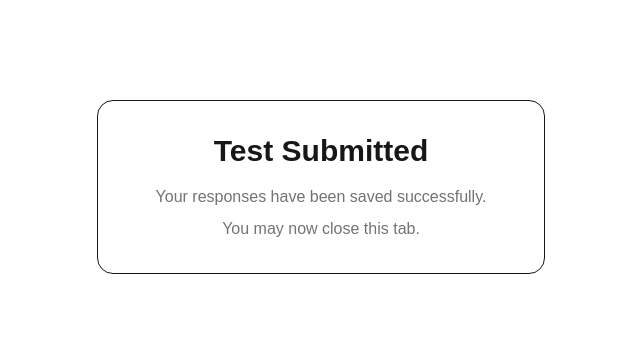
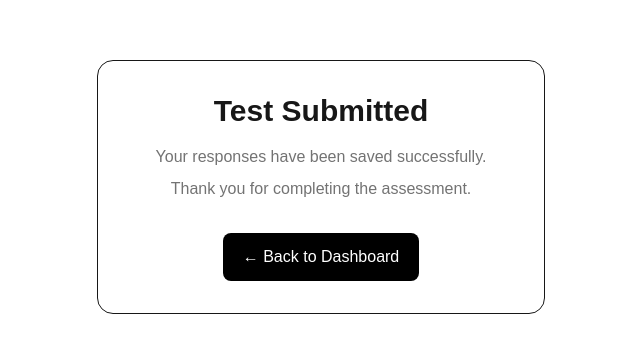
Before and after one commit to LateeshaNarnolia104/Outscore, a Next.js app in the folder outscore/: page /take-test/1/submitted in a window 1280 px wide. Shown: the part 213-566 px from the top of the page, without its empty margins (319-959 px from the left). Built offline with nearby package versions, Linux system fonts and the light colour scheme.

Commit message:
added dashboard route in submission page

```diff
--- a/outscore/app/take-test/[testId]/submitted/page.tsx
+++ b/outscore/app/take-test/[testId]/submitted/page.tsx
@@ -1,4 +1,4 @@
-import { getParticipantRankAction } from "@/app/(dashboard)/actions/leaderboard.action";
+import Link from "next/link";
 
 export default function SubmittedPage() {
   return (
@@ -9,13 +9,19 @@ export default function SubmittedPage() {
         </h1>
 
         <p className="mt-4 text-neutral-500">
-          Your responses have been saved
-          successfully.
+          Your responses have been saved successfully.
         </p>
 
         <p className="mt-2 text-neutral-500">
-          You may now close this tab.
+          Thank you for completing the assessment.
         </p>
+
+        <Link
+          href="/dashboard"
+          className="mt-8 inline-flex items-center justify-center rounded-lg bg-black px-5 py-3 text-white transition hover:opacity-90 dark:bg-white dark:text-black"
+        >
+          ← Back to Dashboard
+        </Link>
       </div>
     </main>
   );
```
